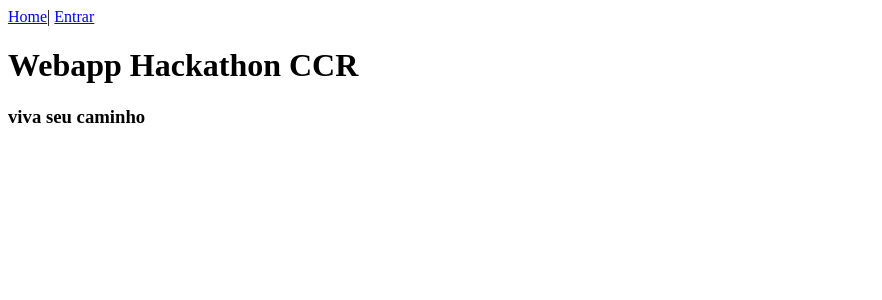
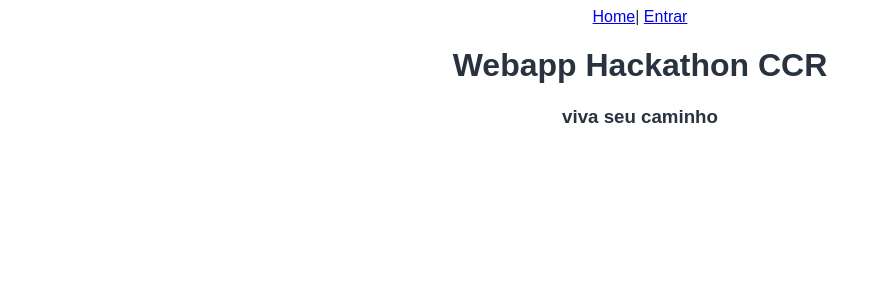
Before and after one commit to brunoht/webapphackaccr, a Vue app: page / in a window 1280 px wide. Shown: the top 300 px of the page, without its empty margins (0-882 px from the left). Built offline with nearby package versions, Linux system fonts and the light colour scheme.

Commit message:
basic styles

```diff
--- a/package.json
+++ b/package.json
@@ -8,6 +8,8 @@
   },
   "dependencies": {
     "core-js": "^3.6.5",
+    "node-sass": "^4.14.1",
+    "sass-loader": "^8.0.2",
     "vue": "^2.6.11",
     "vue-router": "^3.2.0",
     "vuelidate": "^0.7.5",
--- a/src/App.vue
+++ b/src/App.vue
@@ -25,7 +25,7 @@
 };
 </script>
 
-<style lang:"scss">
+<style lang="scss">
 
 :root{
   --main-color: #187DE8;
@@ -36,23 +36,10 @@
 
 
 #app {
-  font-family: "Nunito", Helvetica, Arial, sans-serif;
+  font-family: 'Fira Sans', sans-serif;
   -webkit-font-smoothing: antialiased;
   -moz-osx-font-smoothing: grayscale;
   text-align: center;
-  color: #2c3e50;
-}
-
-#nav {
-  padding: 30px;
-}
-
-#nav a {
-  font-weight: bold;
-  color: #2c3e50;
-}
-
-#nav a.router-link-exact-active {
-  color: #42b983;
+  color: var(--neutral-color);
 }
 </style>
```
Also changed, not shown: 1 other file (tests, documents, lock files or other folders).
